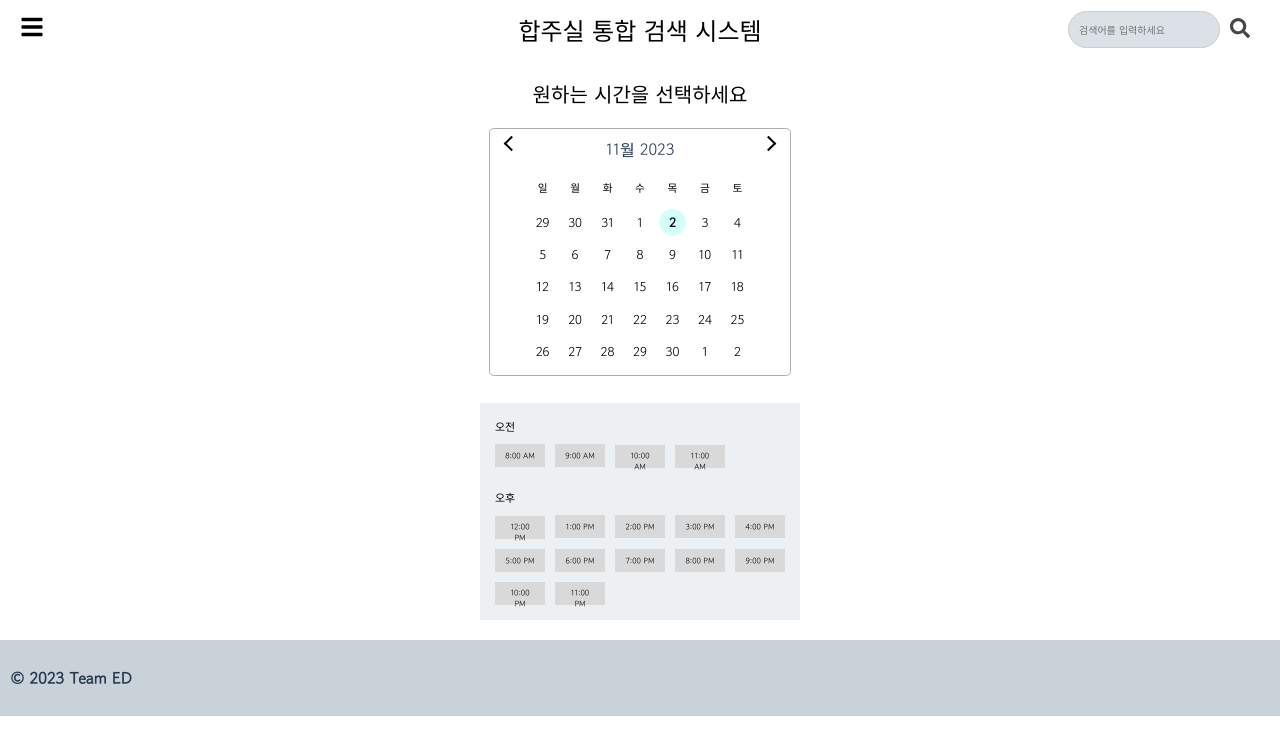
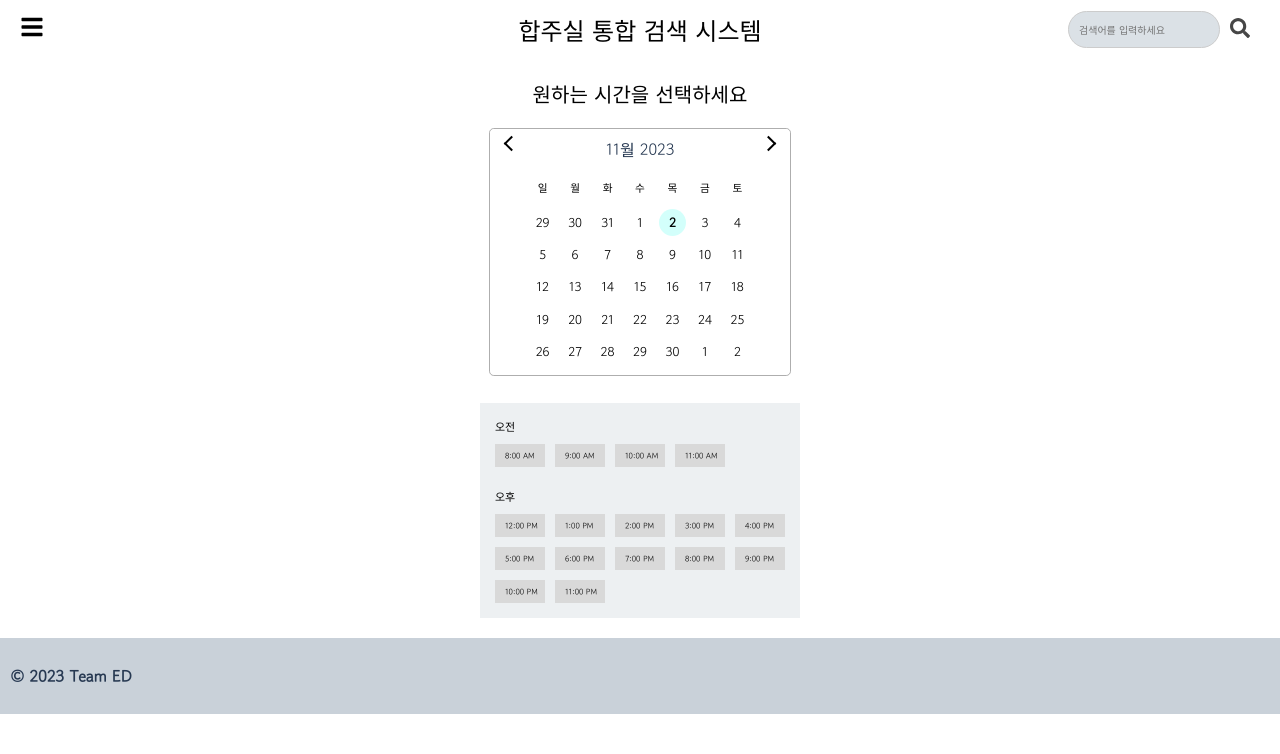
Before and after one commit to MIN0225/Team-ED-fall, a React (Create React App) app in the folder FE/front/: page / in a window 1280 px wide. Shown: the top 754 px of the page. Built offline with nearby package versions, Linux system fonts and the light colour scheme; the HTML template or start-up script is replaced by a standard one; a web font is replaced by a local one.

Commit message:
Design: 컴포넌트 css 수정

```diff
--- a/FE/front/src/styles/components/Selector/TimeSelector.css
+++ b/FE/front/src/styles/components/Selector/TimeSelector.css
@@ -26,7 +26,7 @@
   justify-content: center;
   align-items: center;
   font-size: 8px;
-  width: 100%;
+  width: max-content;
 }
 
 .time_btn.selected {
```
